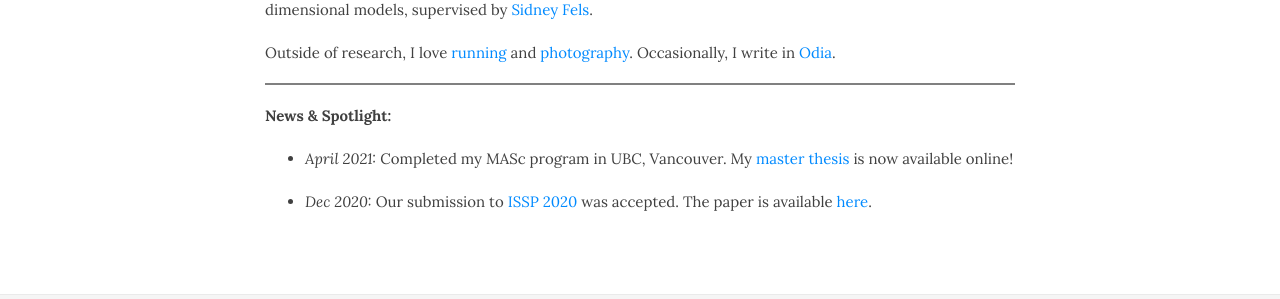
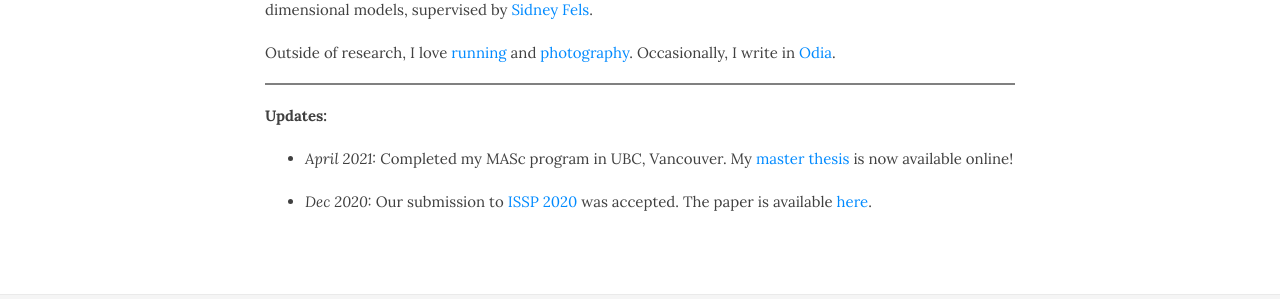
Before and after one commit to Debasishray19/debasishray19.github.io, a Jekyll site: the page built from index.html, in a window 1280 px wide and 964 px high. Shown: the part 436-735 px from the top of the window. Built offline with Jekyll 4.4.1, drawn with Linux system fonts in a browser that asks for light colours; nearby versions of some CDN libraries; the list of posts is cut into pages by our own code.

Commit message:
Update index.html

```diff
--- a/index.html
+++ b/index.html
@@ -19,7 +19,7 @@ Occasionally, I write in <a href="https://debasishray19.github.io/mywriting/">Od
 
 <hr style="height:2px;border-width:0;color:gray;background-color:gray">
 
-<b>News & Spotlight:</b><br><br>
+<b>Updates:</b><br><br>
 
 <ul>
 	<li><i>April 2021:</i> Completed my MASc program in UBC, Vancouver. My <a href="https://open.library.ubc.ca/cIRcle/collections/ubctheses/24/items/1.0396919">master thesis</a> is now available online!</li><br>
```
